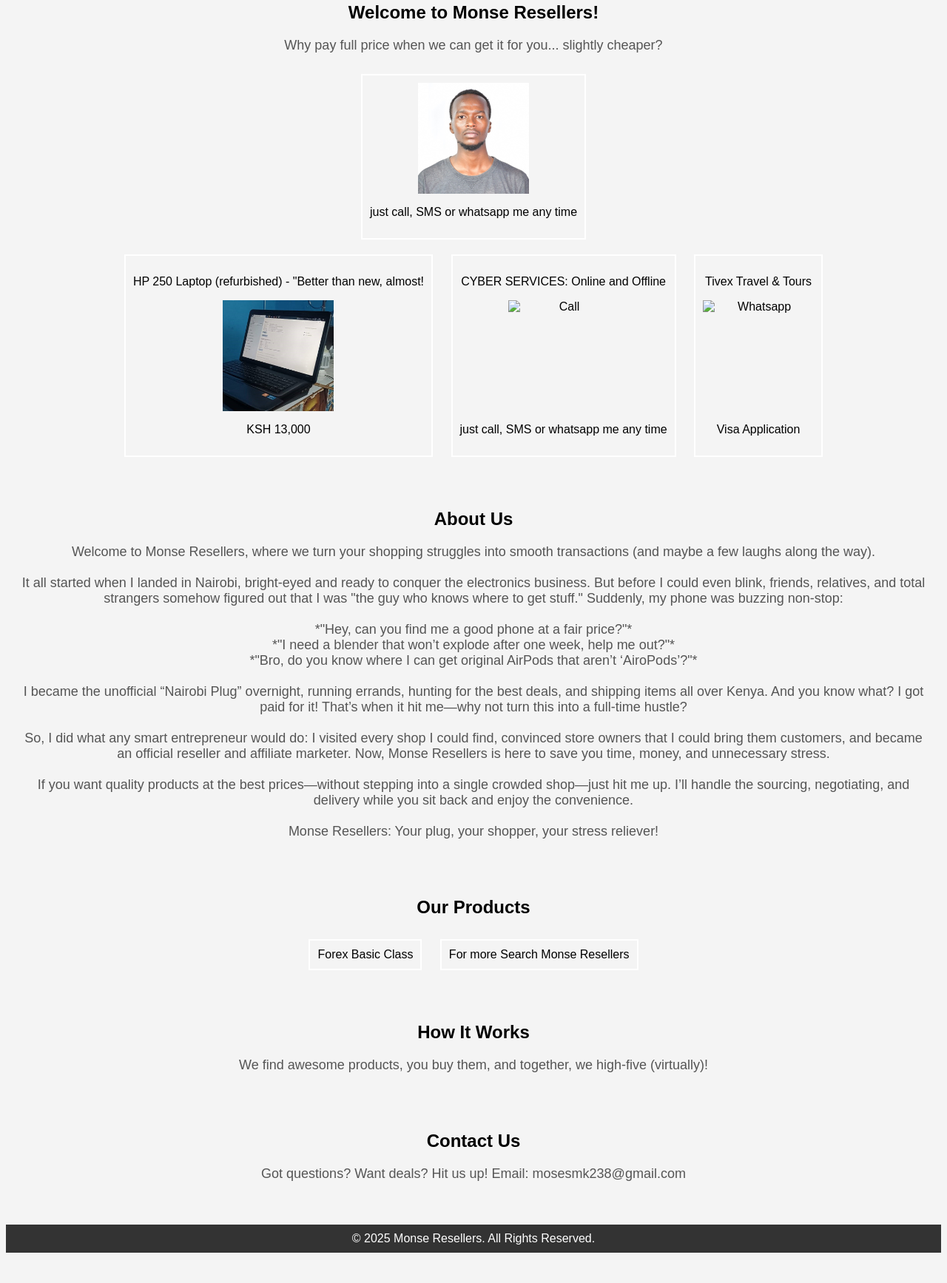
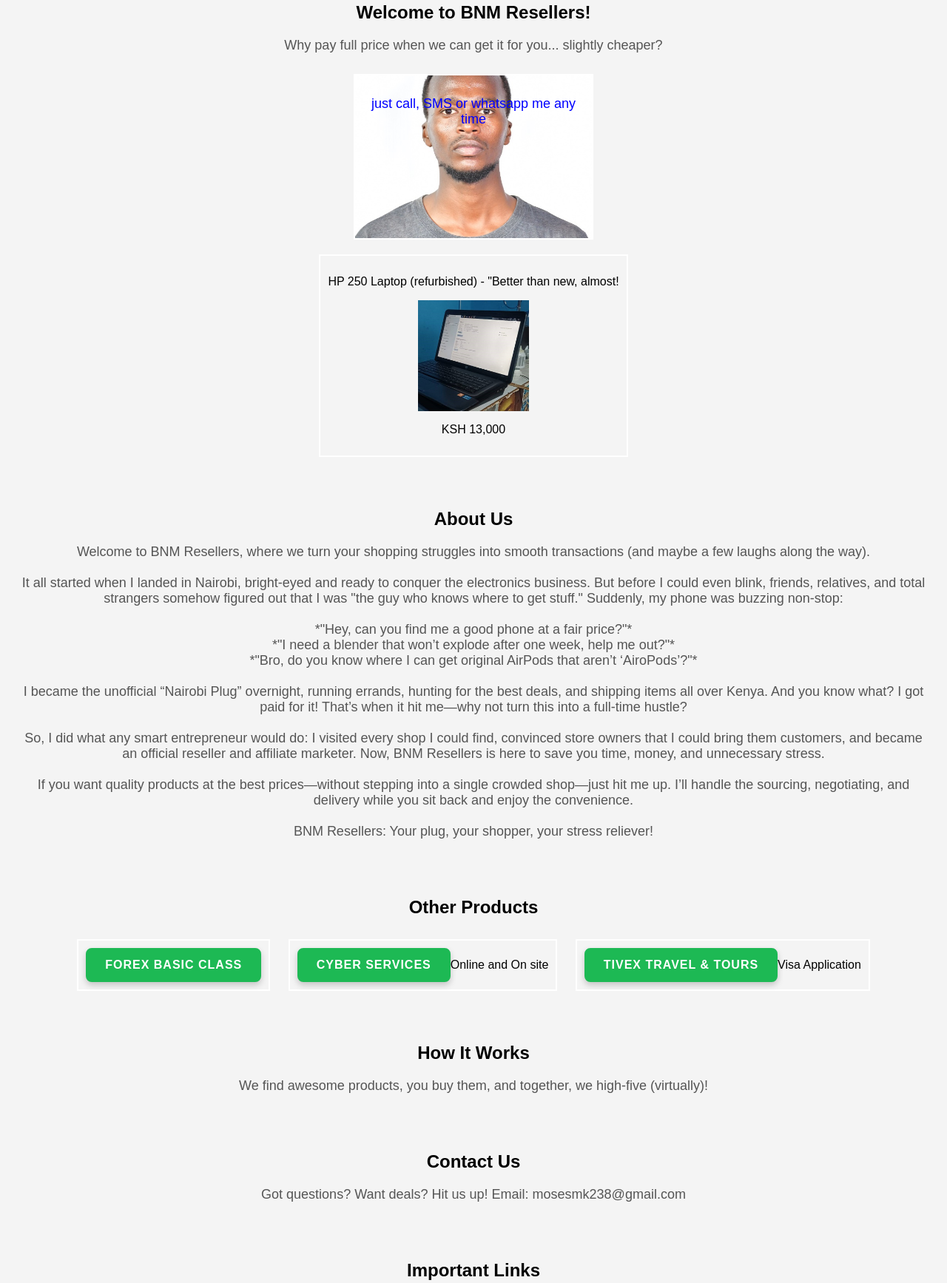
Before and after one commit to mon2e/reseller, a plain HTML site: page index.html in a window 1280 px wide. Shown: the part 159-1894 px from the top of the page at 74% size. Before the commit the page ends 1861 px from the top, so only its background shows below. Drawn offline with Linux system fonts and the light colour scheme.

Commit message:
Update index.html

```diff
--- a/index.html
+++ b/index.html
@@ -11,20 +11,94 @@
 	</script>
     <meta charset="UTF-8">
     <meta name="viewport" content="width=device-width, initial-scale=1.0">
-    <title>Monse Resellers</title>
-    <style>
+    <title>BNM Resellers</title>
+        <style>
+			/* General Button Styles */
+.bnm-button {
+    display: inline-block;
+    padding: 12px 24px;
+    font-size: 16px;
+    font-weight: bold;
+    text-transform: uppercase;
+    letter-spacing: 1px;
+    text-decoration: none;
+    text-align: center;
+    border-radius: 8px;
+    border: 2px solid #1DB954; /* BNM Green */
+    color: #fff;
+    background: #1DB954; /* BNM Green */
+    transition: all 0.3s ease-in-out;
+    box-shadow: 0 4px 8px rgba(0, 0, 0, 0.2);
+    cursor: pointer;
+}
+
+/* Hover Effect */
+.bnm-button:hover {
+    background: #148C40; /* Darker Green */
+    border-color: #148C40;
+    transform: scale(1.05);
+}
+
+/* Active/Clicked Effect */
+.bnm-button:active {
+    transform: scale(0.98);
+    box-shadow: 0 2px 4px rgba(0, 0, 0, 0.2);
+}
+
+/* Disabled State */
+.bnm-button:disabled {
+    background: #ccc;
+    border-color: #ccc;
+    color: #666;
+    cursor: not-allowed;
+    box-shadow: none;
+}
+
+/* Outline Button (Alternative Style) */
+.bnm-button-outline {
+    background: transparent;
+    color: #1DB954;
+    border: 2px solid #1DB954;
+}
+
+.bnm-button-outline:hover {
+    background: #1DB954;
+    color: white;
+}
+
+/* Large and Small Buttons */
+.bnm-button.large {
+    padding: 16px 32px;
+    font-size: 18px;
+}
+
+.bnm-button.small {
+    padding: 8px 16px;
+    font-size: 14px;
+}
+
         body { font-family: Arial, sans-serif; text-align: center; background-color: #f4f4f4; }
         header { background: #ff9800; padding: 20px; font-size: 24px; color: white; }
         nav a { margin: 0 15px; text-decoration: none; font-weight: bold; color: #333; }
         section { padding: 20px; }
         .fun-text { font-size: 18px; color: #555; }
+		.fun-tex { font-size: 18px; color:blue; }
         .product { border: 2px solid #ffffff; padding: 10px; margin: 10px; display: inline-block; }
+        .productb {
+			 width: 300px;
+            height: 200px;
+            background-image: url('diani.jpg');
+            background-size: cover;
+            background-position: center;
+            background-repeat: no-repeat;
+		border: 2px solid #ffffff; padding: 10px; margin: 10px; display: inline-block; }
+
         .product img { width: 150px; height: 150px; display: block; margin: 0 auto; }
         footer { background: #333; color: white; padding: 10px; margin-top: 20px; }
     </style>
 </head>
 <body>
-    <header>Monse Resellers - We Buy at wholesale price, We sell and ship to your location, You Smile!<br>0799794617, 0735043901</header>
+    <header>BNM Resellers - We Buy at wholesale price, We sell and ship to your location, You Smile!<br>0799794617</header>
     <nav>
         <a href="#home">Home</a>
         <a href="#about">About Us</a>
@@ -34,34 +108,26 @@
     </nav>
 
     <section id="home">
-        <h1>Welcome to Monse Resellers!</h1>
+        <h1>Welcome to BNM Resellers!</h1>
         <p class="fun-text">Why pay full price when we can get it for you... slightly cheaper?</p>
-		<div class="product">
+		<div class="productb">
 
-            <img src="diani.JPG" alt="Monse">
-            <p>just call, SMS or whatsapp me any time</p>
+
+            <p class="fun-tex">just call, SMS or whatsapp me any time</p>
         </div><br>
 
         <div class="product">
 			<p>HP 250 Laptop (refurbished) - "Better than new, almost!</p>
-            <img src="Gadget.jpeg" alt="Gadget">
+            <img src="Gadget.JPEG" alt="Gadget">
             <p>KSH 13,000 </p>
         </div>
-        <div class="product">
-			<p> CYBER SERVICES: Online and Offline</p>
-            <img src="Call.jpg" alt="Call">
-            <p>just call, SMS or whatsapp me any time</p>
-        </div>
-        <div class="product">
-			 <p>Tivex Travel & Tours</p>
-			 <img src="Call.jpg" alt="Whatsapp">
-             <p>Visa Application</p>
-        </div>
+
+
     </section>
 
     <section id="about">
         <h2>About Us</h2>
-        <p class="fun-text">Welcome to Monse Resellers, where we turn your shopping struggles into smooth transactions (and maybe a few laughs along the way).<br>  <br>
+        <p class="fun-text">Welcome to BNM Resellers, where we turn your shopping struggles into smooth transactions (and maybe a few laughs along the way).<br>  <br>
 
 It all started when I landed in Nairobi, bright-eyed and ready to conquer the electronics business. But before I could even blink, friends, relatives, and total strangers somehow figured out that I was "the guy who knows where to get stuff." Suddenly, my phone was buzzing non-stop: <br> <br>
 
@@ -71,18 +137,19 @@ It all started when I landed in Nairobi, bright-eyed and ready to conquer the el
 
 I became the unofficial “Nairobi Plug” overnight, running errands, hunting for the best deals, and shipping items all over Kenya. And you know what? I got paid for it! That’s when it hit me—why not turn this into a full-time hustle?  <br> <br>
 
-So, I did what any smart entrepreneur would do: I visited every shop I could find, convinced store owners that I could bring them customers, and became an official reseller and affiliate marketer. Now, Monse Resellers is here to save you time, money, and unnecessary stress.  <br> <br>
+So, I did what any smart entrepreneur would do: I visited every shop I could find, convinced store owners that I could bring them customers, and became an official reseller and affiliate marketer. Now, BNM Resellers is here to save you time, money, and unnecessary stress.  <br> <br>
 
 If you want quality products at the best prices—without stepping into a single crowded shop—just hit me up. I’ll handle the sourcing, negotiating, and delivery while you sit back and enjoy the convenience.  <br> <br>
 
-Monse Resellers: Your plug, your shopper, your stress reliever!
+BNM Resellers: Your plug, your shopper, your stress reliever!
 </p>
     </section>
 
     <section id="products">
-        <h2>Our Products</h2>
-        <div class="product">Forex Basic Class</div>
-        <div class="product">For more Search Monse Resellers</div>
+        <h2>Other Products</h2>
+        <div class="product"><a href="https://moseskaberia.github.io/reseller/" class="bnm-button">Forex Basic Class</a></div>
+		<div class="product"><a href="https://moseskaberia.github.io/reseller/" class="bnm-button">CYBER SERVICES</a>Online and On site</div>
+        <div class="product"><a href="https://moseskaberia.github.io/reseller/" class="bnm-button">Tivex Travel & Tours</a>Visa Application</div>
     </section>
 
     <section id="how-it-works">
@@ -95,8 +162,17 @@ Monse Resellers: Your plug, your shopper, your stress reliever!
         <p class="fun-text">Got questions? Want deals? Hit us up! Email: mosesmk238@gmail.com</p>
     </section>
 
+	<section id="contact">
+        <h2>Important Links</h2>
+
+        <a href="https://moseskaberia.github.io/reseller/" class="bnm-button">BNM Resell Online Shop</a><br>
+		<a href="https://moseskaberia.github.io/tivex/" class="bnm-button">Tivex Travel & Tours</a><br>
+        <a href="https://moseskaberia.github.io/moses/" class="bnm-button">Learn More</a>
+
+	</section>
+
     <footer>
-        &copy; 2025 Monse Resellers. All Rights Reserved.
+        &copy; 2025 BNM Resellers. All Rights Reserved.
     </footer>
 </body>
 </html>
```
